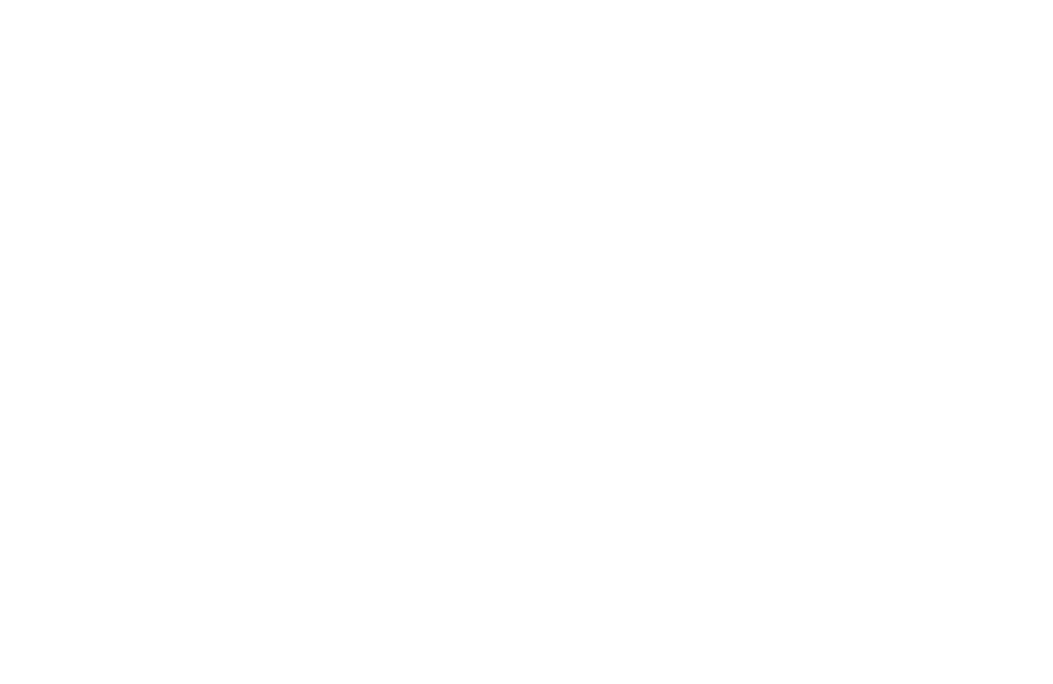
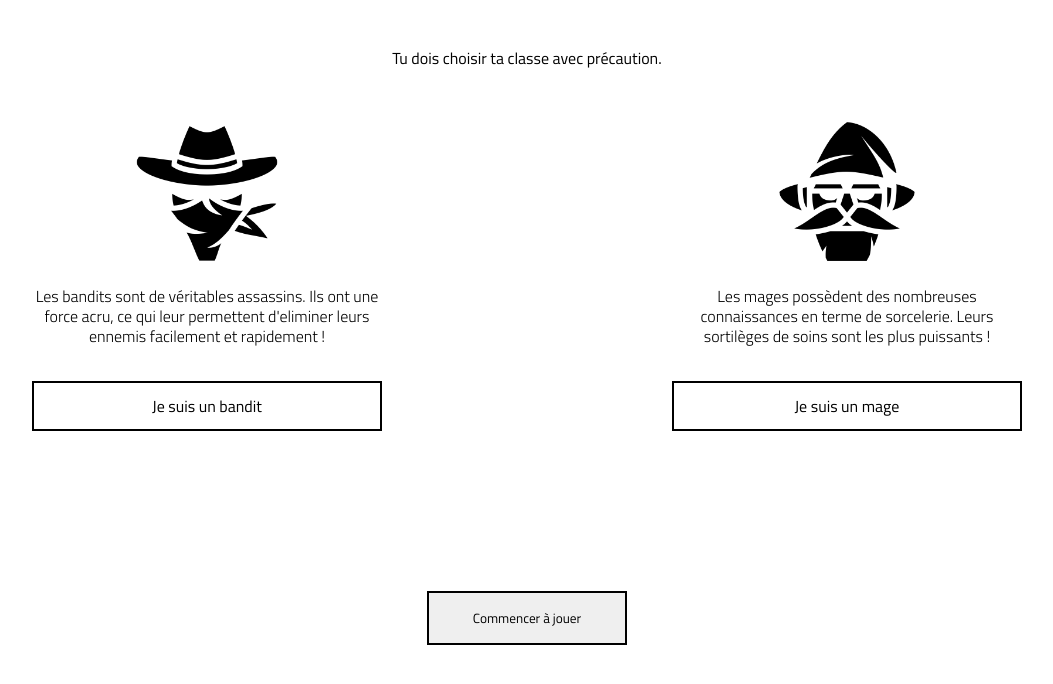
Before and after one commit to mgrec/IIM-RPG-Game, a PHP site: page /views/game/choose-class.php in a window 1280 px wide. Before the commit the part shown is empty. Shown: the top 684 px of the page, without its empty margins (113-1166 px from the left). Run offline with PHP 8.4, Linux system fonts and the light colour scheme.

Commit message:
views : choose your class

```diff
--- a/assets/css/master.css
+++ b/assets/css/master.css
@@ -0,0 +1,71 @@
+body{
+    font-family: 'Titillium Web', sans-serif;
+}
+
+/***** CHOOSE YOUR CLASS CSS *****/
+
+.website-choose-class{
+    text-align: center;
+    height: auto;
+    padding-top: 50px;
+}
+
+.section-classes{
+    width: 100%;
+    display: flex;
+    justify-content: space-around;
+    padding-top: 50px;
+    padding-bottom: 80px;
+}
+
+.section-classes .content-class{
+    display: flex;
+    justify-content: center;
+    flex-direction: column;
+}
+
+.section-classes .content-class .classe-image{
+    width: 150px;
+    display: block;
+    margin: auto;
+    margin-bottom: 20px
+}
+
+.section-classes .content-class .classe-about{
+    max-width: 350px;
+    line-height: 20px;
+    font-weight: lighter;
+    margin-bottom: 35px;
+}
+
+.section-classes .content-class .btn-choose{
+    border: 2px solid black;
+    padding: 15px;
+}
+
+.section-classes .content-class .btn-choose:hover{
+    border: 2px solid black;
+    padding: 15px;
+    color: white;
+    background: black;
+    cursor: pointer;
+}
+
+.website-choose-class .btn-play{
+     margin-top: 80px;
+     border: 2px solid black;
+     padding: 15px;
+     width: 200px;
+    cursor: pointer;
+    font-family: 'Titillium Web', sans-serif;
+ }
+
+.website-choose-class .btn-play:hover{
+    margin-top: 80px;
+    border: 2px solid black;
+    padding: 15px;
+    width: 200px;
+    color: white;
+    background: black;
+}
+/*********************************/
--- a/views/game/choose-class.php
+++ b/views/game/choose-class.php
@@ -14,33 +14,52 @@
     <meta name="viewport"
           content="width=device-width, user-scalable=no, initial-scale=1.0, maximum-scale=1.0, minimum-scale=1.0">
     <meta http-equiv="X-UA-Compatible" content="ie=edge">
+    <link rel="stylesheet" href="../../../assets/css/reset.css">
+    <link href="https://fonts.googleapis.com/css?family=Titillium+Web:300,400,600,700" rel="stylesheet">
+    <link rel="stylesheet" href="../../../assets/css/master.css">
     <title>RPG - Choose your class</title>
 </head>
 <body>
 
-<div class="section-classes">
+
+<div class="website-wrapper website-choose-class">
+
+
 
     <div class="general-about">
-
+        <p>Tu dois choisir ta classe avec précaution.</p>
     </div>
 
-    <div class="content-class">
-        <div class="classe-image"></div>
-        <p class="classe-about"></p>
-        <div class="btn-choose"></div>
+    <div class="section-classes">
+
+
+        <div class="content-class">
+            <img src="../../../assets/images/classes/bandit.png" class="classe-image">
+            <p class="classe-about">
+                Les bandits sont de véritables assassins. Ils ont une force acru, ce qui leur permettent d'eliminer leurs ennemis facilement et rapidement !
+            </p>
+            <div class="btn-choose">
+                Je suis un bandit
+            </div>
+        </div>
+
+        <div class="content-class">
+            <img src="../../../assets/images/classes/wizard.png" class="classe-image">
+            <p class="classe-about">
+                Les mages possèdent des nombreuses connaissances en terme de sorcelerie. Leurs sortilèges de soins sont les plus puissants !
+            </p>
+            <div class="btn-choose">
+                Je suis un mage
+            </div>
+        </div>
     </div>
 
-    <div>
-        <div class="classe-image"></div>
-        <p class="classe-about"></p>
-        <div class="btn-choose"></div>
+    <div class="play">
+        <form action="">
+            <input hidden type="text" value="1">
+            <input class="btn-play" type="button" value="Commencer à jouer">
+        </form>
     </div>
-
-    <form action="">
-        <input hidden type="text" value="1">
-
-    </form>
 </div>
-
 </body>
 </html>
```
